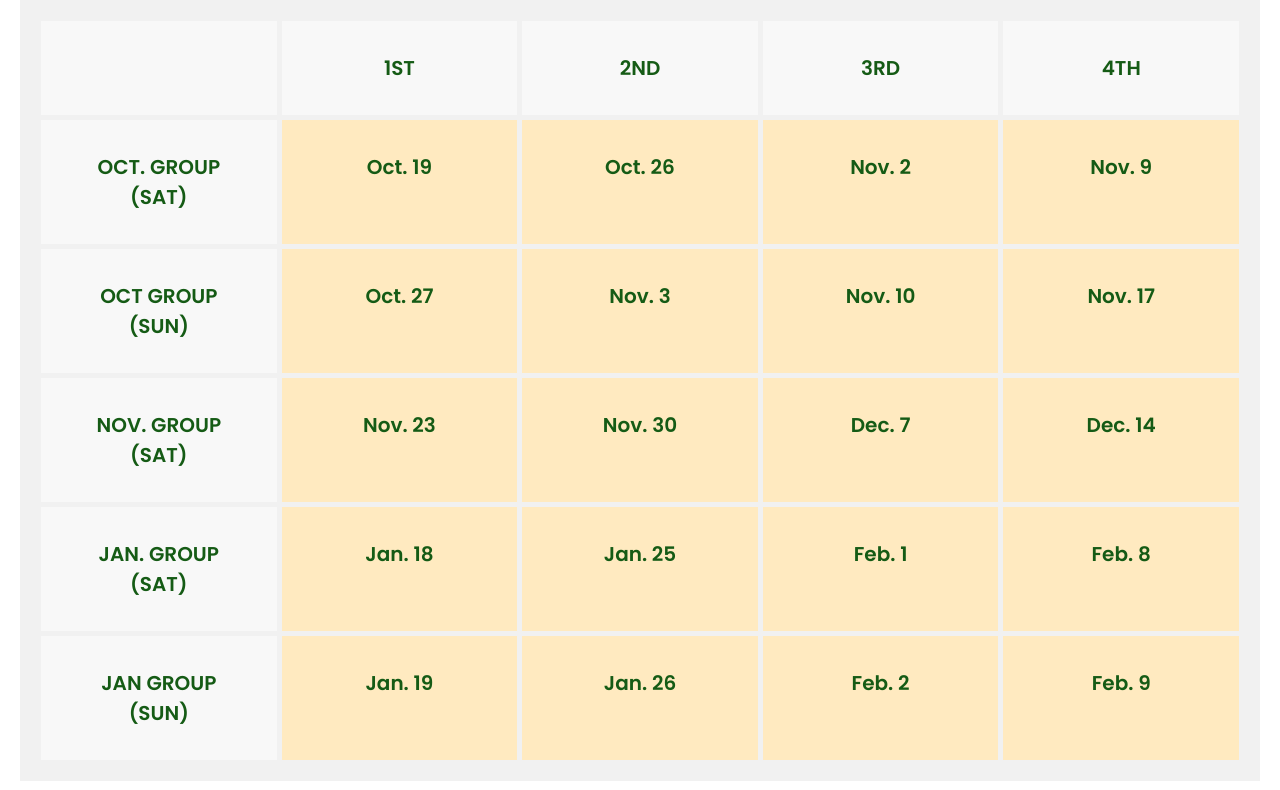
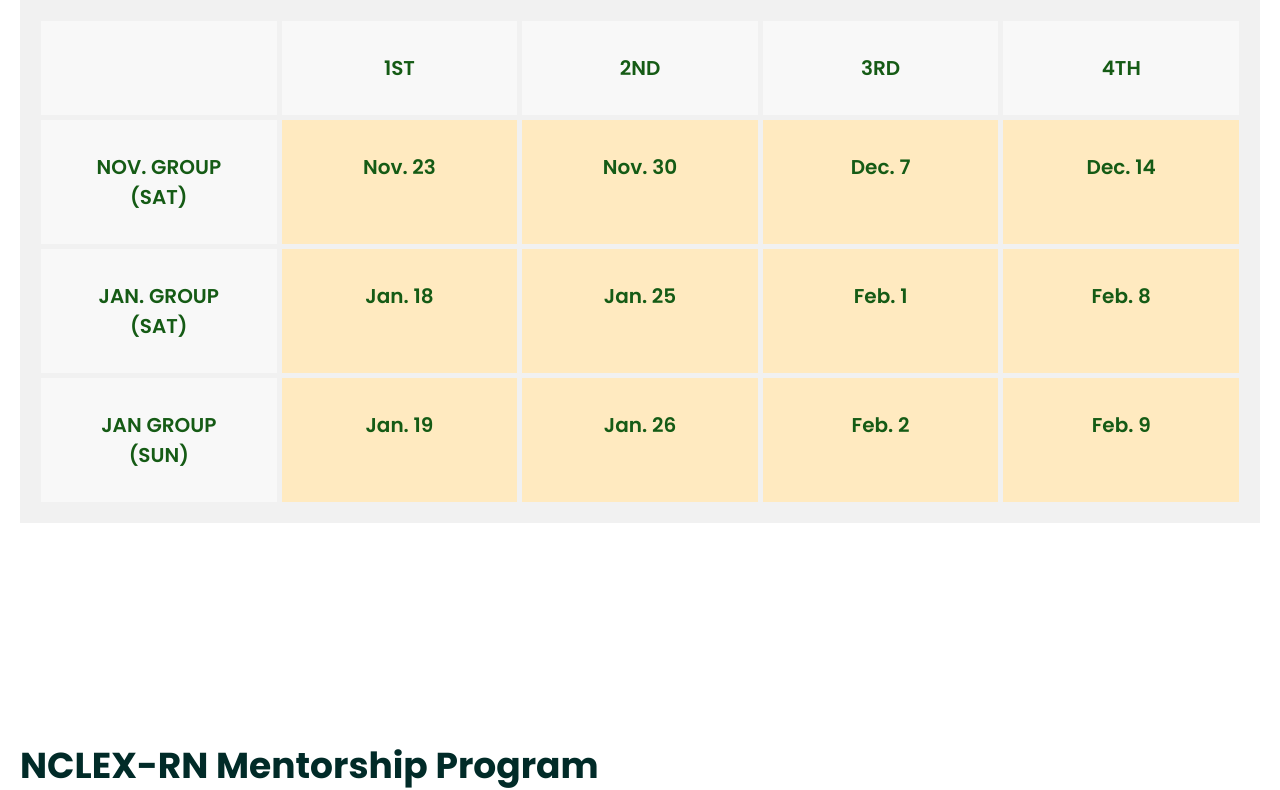
Before and after one commit to footprintsnursing/fnrc, a React (Vite) app: page /program in a window 1280 px wide. Shown: the part 1790-2580 px from the top of the page. Built offline with nearby package versions, Linux system fonts and the light colour scheme.

Commit message:
update schedule

```diff
--- a/src/pages/Program.jsx
+++ b/src/pages/Program.jsx
@@ -17,8 +17,6 @@
         intakeDescription: "Every day is an opportunity to learn, grow, and connect. We are excited to present our monthly schedule.",
         schedule: [
         ["", "1ST", "2ND", "3RD", "4TH"],
-        ["OCT. GROUP (SAT)", "Oct. 19", "Oct. 26", "Nov. 2", "Nov. 9"],
-        ["OCT GROUP (SUN)", "Oct. 27", "Nov. 3", "Nov. 10", "Nov. 17"],
         ["NOV. GROUP (SAT)", "Nov. 23", "Nov. 30", "Dec. 7", "Dec. 14"],
         ["JAN. GROUP (SAT)", "Jan. 18", "Jan. 25", "Feb. 1", "Feb. 8"],
         ["JAN GROUP (SUN)", "Jan. 19", "Jan. 26", "Feb. 2", "Feb. 9"]
@@ -54,9 +52,8 @@
         intakeDescription: "Every day is an opportunity to learn, grow, and connect. We are excited to present our monthly schedule.",
         schedule: [
         ["", "1ST", "2ND", "3RD",],
-        ["OCT. GROUP", "Oct. 28", "Oct. 29", "Oct. 30"],
         ["NOV. GROUP", "Nov. 19", "Nov. 20", "Nov. 21"],
-        ["DEC. GROUP", "Dec. 17", "Dec. 18", "Dec. 19"],
+        ["DEC. GROUP", "Dec. 4", "Dec. 5", "Dec. 6"],
         ]
     },
 
```
